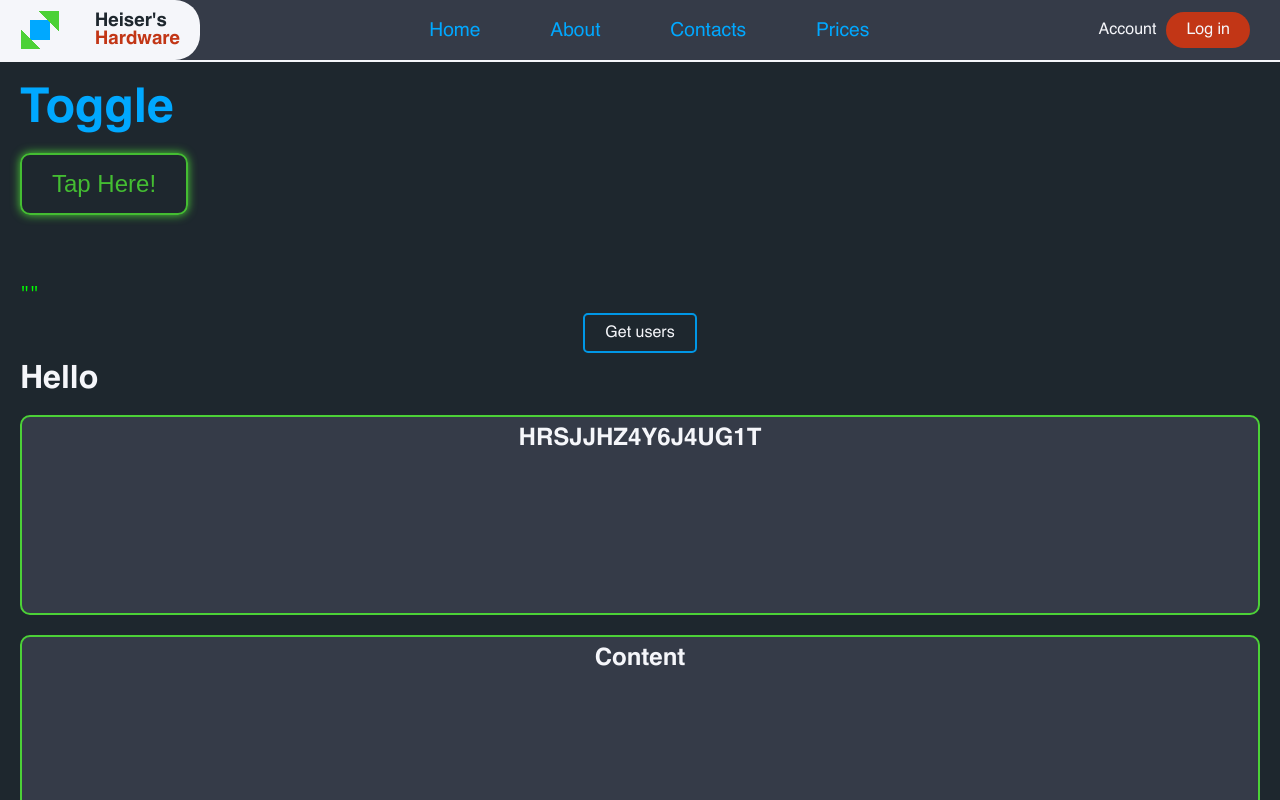
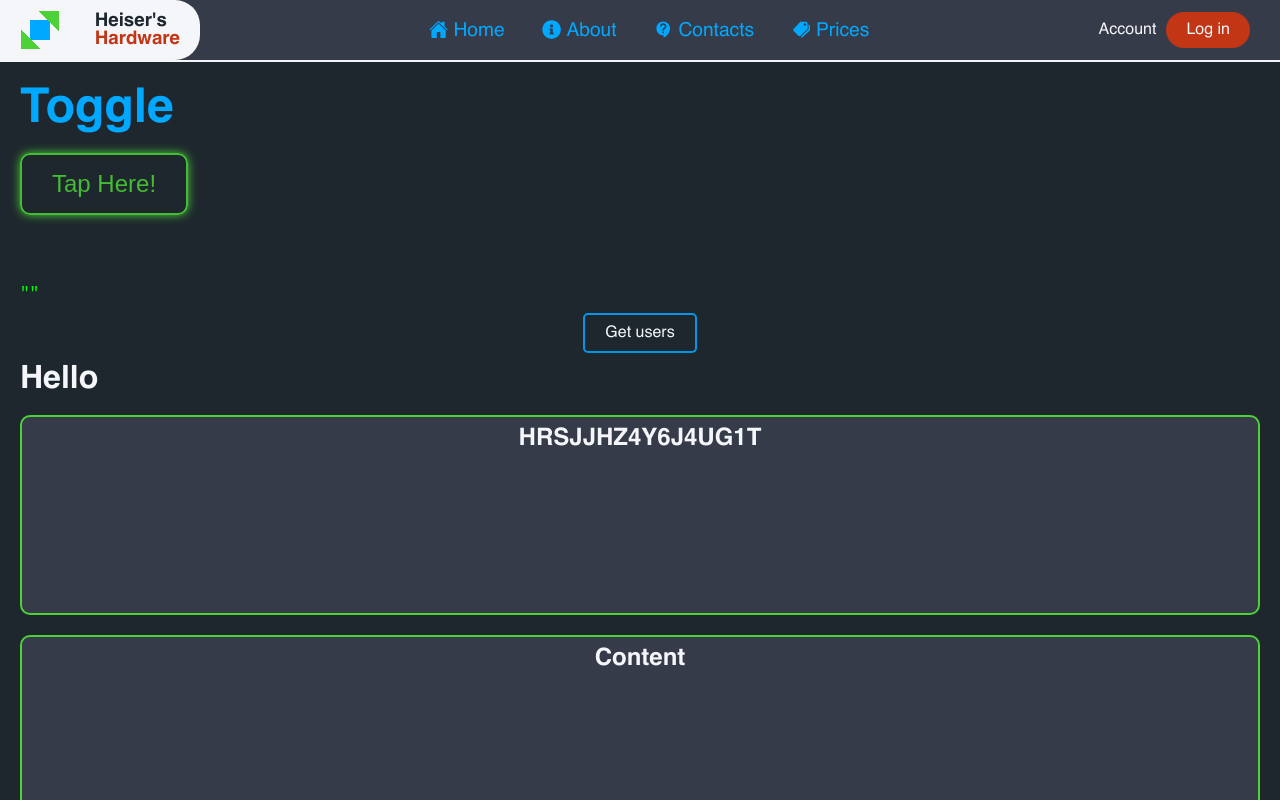
Before and after one commit to TonyHeiser/hardware, a React (Vite) app: page / in a window 1280 px wide. Shown: the top 800 px of the page. Built offline with nearby package versions, Linux system fonts and the light colour scheme.

Commit message:
16-28 Commit

```diff
--- a/package.json
+++ b/package.json
@@ -11,7 +11,8 @@
   },
   "dependencies": {
     "react": "^18.2.0",
-    "react-dom": "^18.2.0"
+    "react-dom": "^18.2.0",
+    "react-icons": "^5.2.1"
   },
   "devDependencies": {
     "@types/react": "^18.2.66",
--- a/src/components/Header.jsx
+++ b/src/components/Header.jsx
@@ -1,4 +1,9 @@
-import { useState } from "react"
+import { useState } from "react";
+import { IoHome } from "react-icons/io5";
+import { FaInfoCircle } from "react-icons/fa";
+import { MdContactSupport } from "react-icons/md";
+import { IoMdPricetags } from "react-icons/io";
+
 import "./header.css"
 
 export default function Header() {
@@ -20,10 +25,10 @@ export default function Header() {
         </div>
       </a>
       <menu className="header__menu">
-        <li><a href="#">Home</a></li>
-        <li><a href="#">About</a></li>
-        <li><a href="#">Contacts</a></li>
-        <li><a href="#">Prices</a></li>
+        <li><a href="#"><IoHome /><span>Home</span></a></li>
+        <li><a href="#"><FaInfoCircle/><span>About</span></a></li>
+        <li><a href="#"><MdContactSupport/><span>Contacts</span></a></li>
+        <li><a href="#"><IoMdPricetags/><span>Prices</span></a></li>
       </menu>
       <div className="header__account">
         <a href="#" className="account">Account</a>
--- a/src/components/header.css
+++ b/src/components/header.css
@@ -48,6 +48,7 @@ header {
       background-size: 50% 50%;
       background-repeat: no-repeat;
       animation: l18 1.8462s infinite;
+      margin-right: 20px;
     }
 
     .header__title {
@@ -79,12 +80,20 @@ header {
     justify-content: space-between;
     max-width: 450px;
     width: 100%;
+    margin-left: 30px;
+    margin-right: 30px;
 
     li {
       margin: 5px;
 
       a {
         font-size: 1.2rem;
+        display: flex;
+        align-items: center;
+
+        span {
+          margin-left: 5px;
+        }
       }
 
       a:hover {
@@ -99,6 +108,7 @@ header {
     a {
       margin-right: 10px;
       transition: 0.2s;
+      white-space: nowrap;
     }
 
     .account {
```
Also changed, not shown: 1 other file (tests, documents, lock files or other folders).
